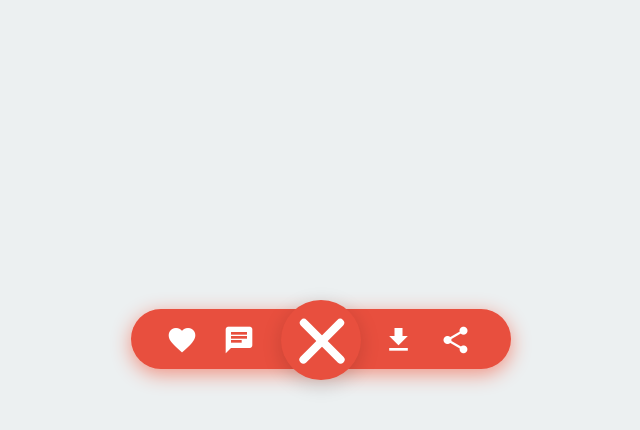
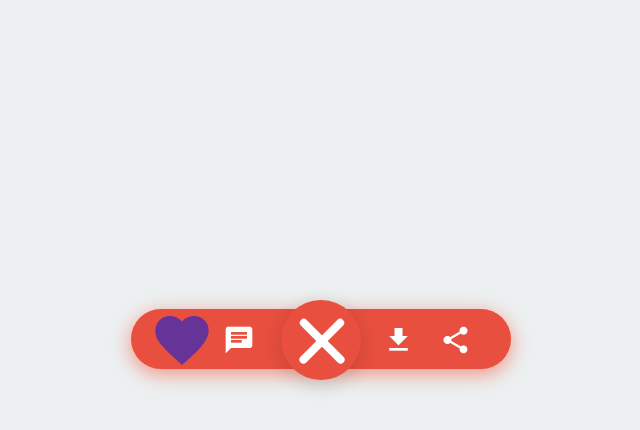
Before and after one commit to JoseAlbertoRodrigues/LearningToPosition, a plain HTML site: page JustAnotherMenu.html in a window 1280 px wide. In both pictures the pointer is over the icon "favorite". Shown: the whole page, without its empty margins (359-999 px from the left). Drawn offline with Linux system fonts and the light colour scheme.

Commit message:
atualizando

```diff
--- a/styles/JustAnotherMenu.css
+++ b/styles/JustAnotherMenu.css
@@ -44,6 +44,14 @@ h1 {
 
     /* Support for IE. */
     font-feature-settings: 'liga';
+
+    transition: all .3s ease-in-out;
+}
+
+.material-icons:hover {
+    color: rebeccapurple;
+    transform: scale(2);
+    transition: all .3s ease-in-out;
 }
 
 .FABMenu {
```
Also changed, not shown: JustAnotherMenu.html (line endings or trailing spaces).
